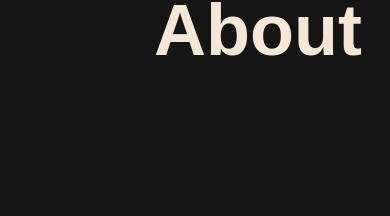
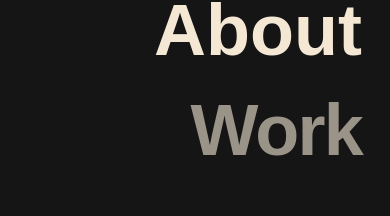
Before and after one commit to iamendy/nnamdiumeh, a Next.js app: page /about in a window 390 px wide. Both pictures are taken after a click on the icon 354 px from the left and 40 px from the top of the page. Shown: the part 234-450 px from the top of the page. Built offline with nearby package versions, Linux system fonts and the light colour scheme; no server answers; a web font is replaced by a local one.

Commit message:
Add sections

```diff
--- a/src/components/MobileMenu.tsx
+++ b/src/components/MobileMenu.tsx
@@ -41,7 +41,7 @@ const MobileMenu = () => {
           About
         </MotionLink>
 
-        {/* <MotionLink
+        <MotionLink
           variants={subMenu}
           href="/works"
           className={`${
@@ -50,7 +50,7 @@ const MobileMenu = () => {
           onClick={() => setToggle(!toggle)}
         >
           Work
-        </MotionLink> */}
+        </MotionLink>
       </div>
 
       <div className="px-[24px] py-7 flex items-center justify-between lg:space-x-6">
--- a/src/components/about/Hero.tsx
+++ b/src/components/about/Hero.tsx
@@ -3,7 +3,7 @@ import { opacity, hero, slideUpHero, fadeSlideUp } from "@/lib/motion";
 
 const Hero = () => {
   return (
-    <section className="px-[24px] lg:px-[48px] flex flex-col space-y-9 xl:max-w-7xl xl:mx-auto lg:space-y-16 pt-48 pb-28 lg:pt-[250px] lg:pb-[200px]">
+    <section className="px-[24px] lg:px-[48px] flex flex-col space-y-9 xl:max-w-7xl xl:mx-auto lg:space-y-16 pt-32 pb-28 lg:pt-[250px] lg:pb-[200px]">
       <div className="mb-[8rem]">
         {/* Mobile animation */}
         <motion.div
--- a/src/components/home/Hero.tsx
+++ b/src/components/home/Hero.tsx
@@ -3,7 +3,7 @@ import { hero, slideUpHero, opacity, slideUp } from "@/lib/motion";
 
 const Hero = () => {
   return (
-    <section className="px-[24px] lg:px-[48px] flex flex-col space-y-9 lg: lg:space-y-16 pt-48 pb-28 lg:pt-[250px] lg:pb-[200px] xl:max-w-7xl xl:mx-auto">
+    <section className="px-[24px] lg:px-[48px] flex flex-col space-y-9 lg: lg:space-y-16 pt-32 pb-28 lg:pt-[250px] lg:pb-[200px] xl:max-w-7xl xl:mx-auto">
       {/* Desktop view animation */}
       <motion.div
         variants={hero}
--- a/src/pages/works.tsx
+++ b/src/pages/works.tsx
@@ -3,7 +3,7 @@ import works from "@/constants/works";
 
 const Works = () => {
   return (
-    <section className="px-[24px] lg:px-[48px] flex flex-col space-y-9 xl:max-w-7xl xl:mx-auto lg:space-y-16 pt-48 pb-28 lg:pt-[250px] lg:pb-[200px]">
+    <section className="px-[24px] lg:px-[48px] flex flex-col space-y-9 xl:max-w-7xl xl:mx-auto lg:space-y-16 pt-32 pb-28 lg:pt-[250px] lg:pb-[200px]">
       <h1 className="font-extrabold text-[38px] xl:text-[68px] leading-[1.25em] mb-14">
         Featured <br className="lg:hidden" />
         work 🚧🔺
```
